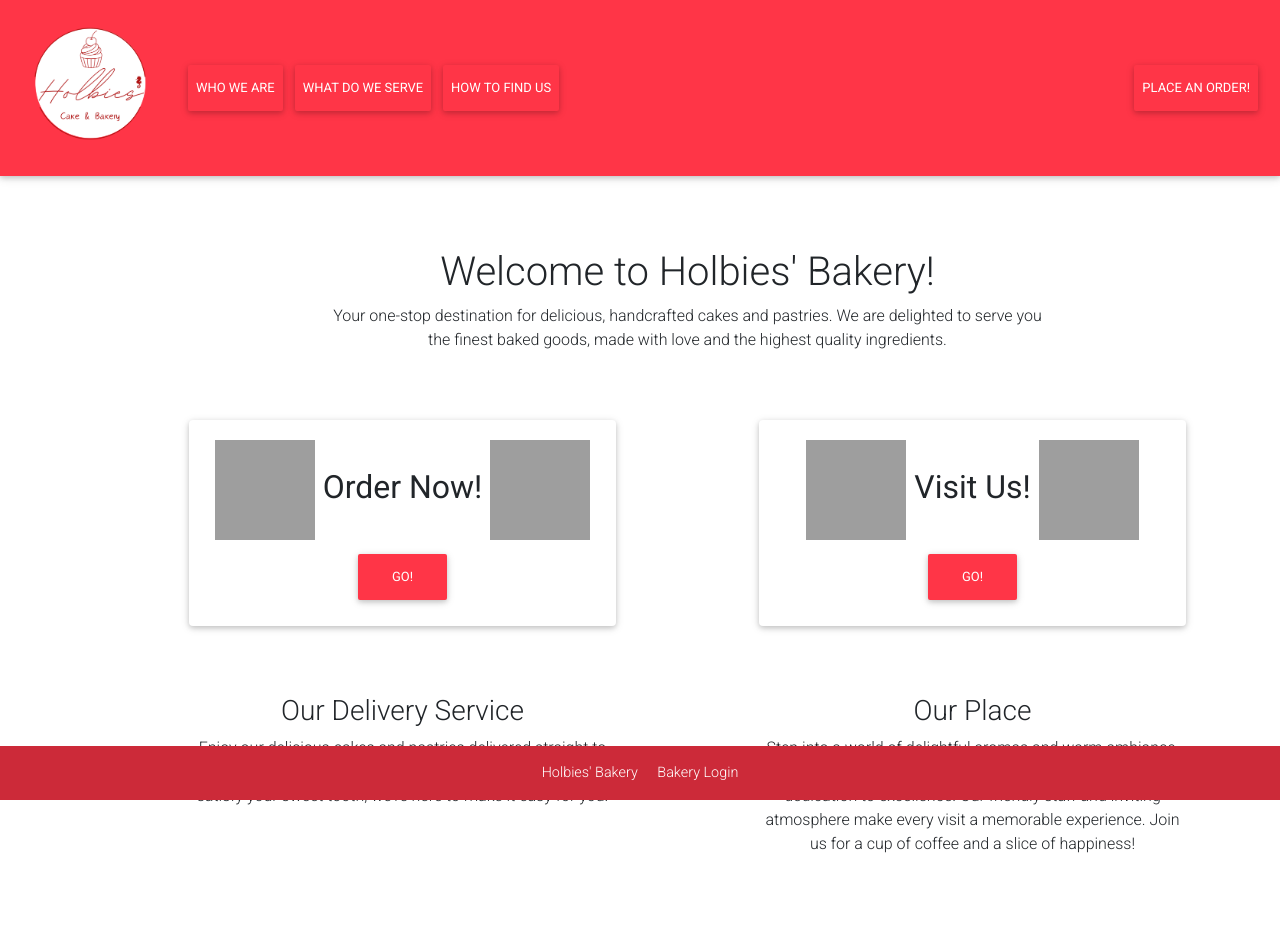
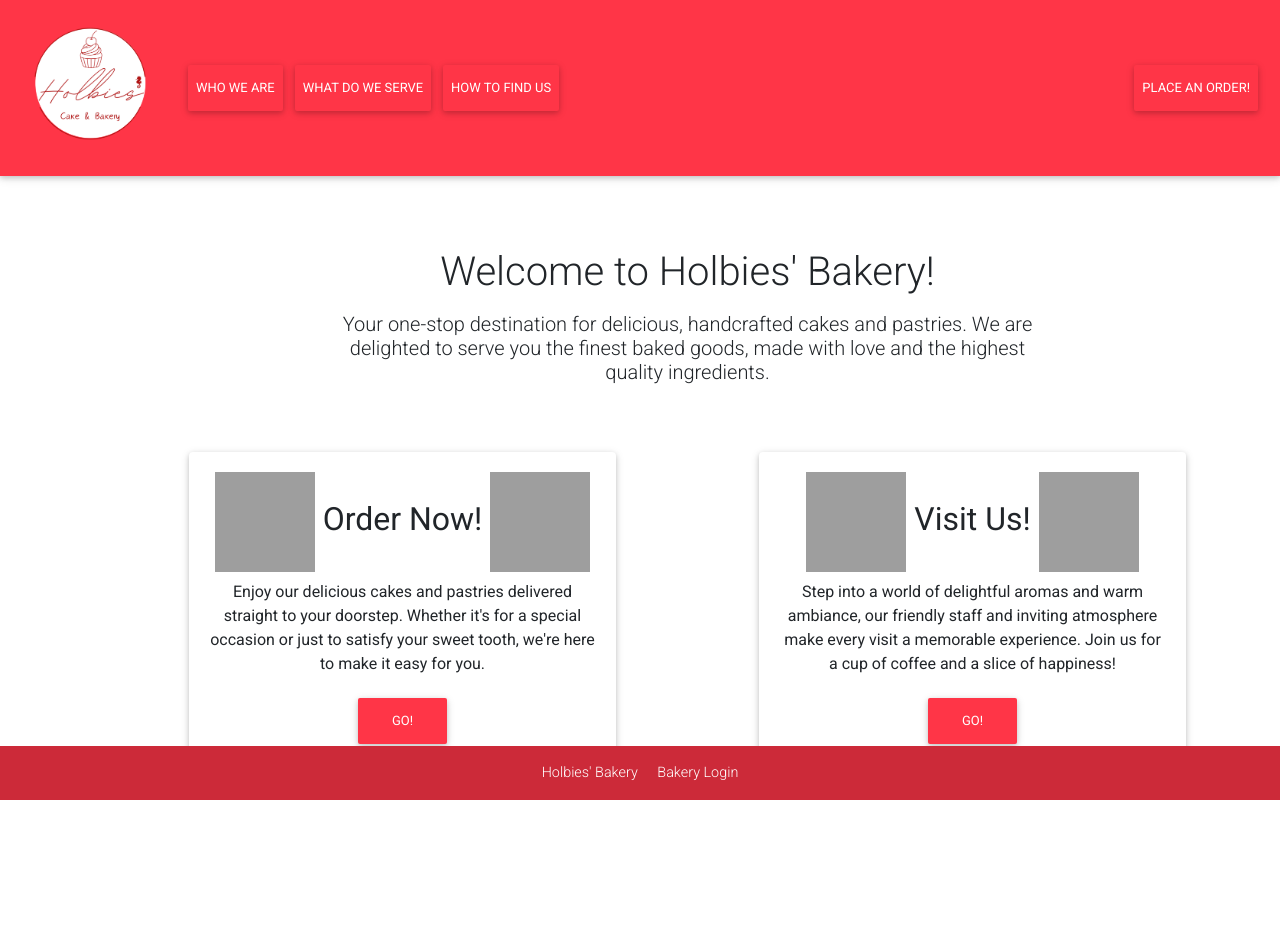
Before and after one commit to lunarinaa/holbertonschool-portfolio_project, a Django app: page / in a window 1280 px wide. After the commit the page ends 800 px from the top, so only its background shows below. Run offline with Django 3.2, Linux system fonts and the light colour scheme; some libraries are stand-ins or nearby versions; grey boxes are pictures that could not be loaded.

Commit message:
description moved into container

```diff
--- a/holbies_bakery/customer/templates/customer/index.html
+++ b/holbies_bakery/customer/templates/customer/index.html
@@ -7,7 +7,7 @@
     <div class="row justify-content-center mt-5">
         <div class="col-md-8 col-sm-12 offset-md-1 p-4 text-center">
             <h1>Welcome to Holbies' Bakery!</h1>
-            <p>Your one-stop destination for delicious, handcrafted cakes and pastries. We are delighted to serve you the finest baked goods, made with love and the highest quality ingredients.</p>
+            <p><h5>Your one-stop destination for delicious, handcrafted cakes and pastries. We are delighted to serve you the finest baked goods, made with love and the highest quality ingredients. </h5></p>
         </div>
     </div>
     <div class="row justify-content-center mt-1">
@@ -15,6 +15,9 @@
             <div class="card mb-3">
                 <div class="card-body">
                     <h2><img src="{% static 'images/cupcake_1.png' %}" alt="Holbies' Bakery Logo" width="100" height="100"> Order Now! <img src="{% static 'images/cupcake_1.png' %}" alt="cupcake" width="100" height="100"></h2>
+                    <div>
+                        <p>Enjoy our delicious cakes and pastries delivered straight to your doorstep. Whether it's for a special occasion or just to satisfy your sweet tooth, we're here to make it easy for you.</p>
+                    </div>
                     <a href="{% url 'order' %}" class="btn btn-danger">GO!</a>
                 </div>
             </div>
@@ -23,20 +26,12 @@
             <div class="card mb-3">
                 <div class="card-body">
                     <h2><img src="{% static 'images/cupcake_1.png' %}" alt="Holbies' Bakery Logo" width="100" height="100"> Visit Us! <img src="{% static 'images/cupcake_1.png' %}" alt="cupcake" width="100" height="100"></h2>
+                    <div><p>Step into a world of delightful aromas and warm ambiance, our friendly staff and inviting atmosphere make every visit a memorable experience. Join us for a cup of coffee and a slice of happiness!</p>
+                        </div>
                     <a href="{% url 'contact' %}" class="btn btn-danger">GO!</a>
                 </div>
             </div>
         </div>
     </div>
-    <div class="row justify-content-center mt-1">
-        <div class="col-md-5 col-sm-12 offset-md-1 p-4 text-center">
-            <h3>Our Delivery Service</h3>
-            <p>Enjoy our delicious cakes and pastries delivered straight to your doorstep. Whether it's for a special occasion or just to satisfy your sweet tooth, we're here to make it easy for you.</p>
-        </div>
-        <div class="col-md-5 col-sm-12 offset-md-1 p-4 text-center">
-            <h3>Our Place</h3>
-            <p>Step into a world of delightful aromas and warm ambiance, where every corner tells a story of passion for baking and dedication to excellence. Our friendly staff and inviting atmosphere make every visit a memorable experience. Join us for a cup of coffee and a slice of happiness!</p>
-        </div>
-    </div>
 </div>
 {% endblock content %}
```
